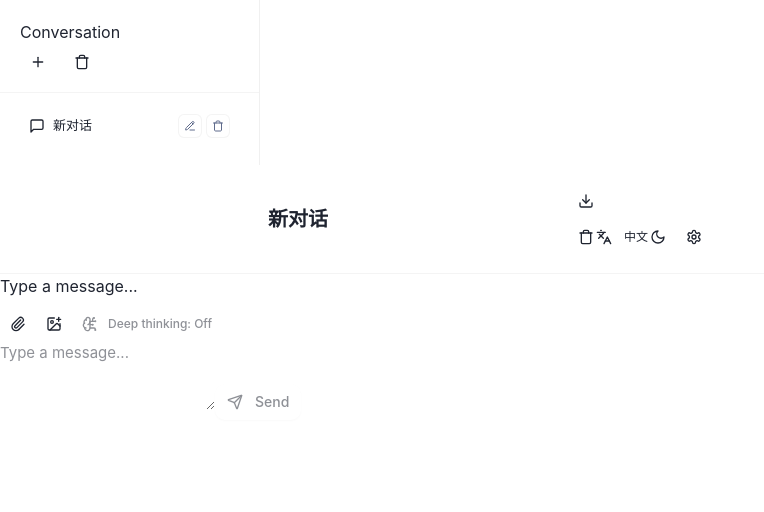
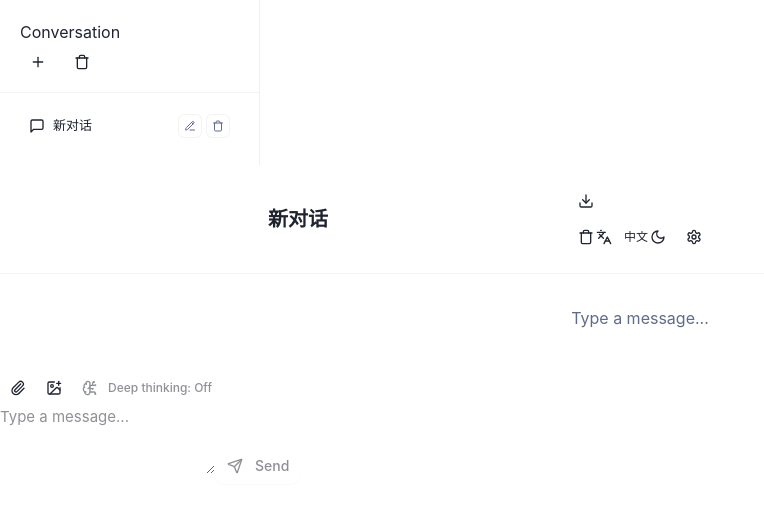
Before and after one commit to 77Ezra1/Personal-Chatbox, a React (Vite) app: page / in a window 1280 px wide. Shown: the top 512 px of the page, without its empty margins (0-764 px from the left). Built offline with nearby package versions, Linux system fonts and the light colour scheme.

Commit message:
fix: Fix message list layout issues
- Change message-item class to message to match CSS
- Change message-list class to messages-container
- Add message-content-{role} class for proper styling
- Remove message-avatar that has no CSS definition
- Fix hover selector for message actions

```diff
--- a/src/App.css
+++ b/src/App.css
@@ -1783,7 +1783,7 @@ button:hover:not(:disabled),
   transition: opacity 0.2s;
 }
 
-.message-item:hover .message-actions {
+.message:hover .message-actions {
   opacity: 1;
 }
 
--- a/src/components/chat/MessageItem.jsx
+++ b/src/components/chat/MessageItem.jsx
@@ -64,17 +64,9 @@ export function MessageItem({ message, translate, onCopy, onEdit, onDelete, onRe
   }
 
   return (
-    <div className={`message-item ${role}`}>
-      {/* 消息头像 */}
-      <div className="message-avatar">
-        {role === 'user'
-          ? translate('labels.user', 'You')
-          : translate('labels.assistant', 'Assistant')
-        }
-      </div>
-
+    <div className={`message message-${role}`}>
       {/* 消息内容 */}
-      <div className="message-content">
+      <div className={`message-content message-content-${role}`}>
         {/* 附件列表 */}
         {attachments && attachments.length > 0 && (
           <div className="message-attachments">
--- a/src/components/chat/MessageList.jsx
+++ b/src/components/chat/MessageList.jsx
@@ -35,9 +35,9 @@ export function MessageList({ messages, translate, onEdit, onDelete, onRegenerat
   }
 
   return (
-    <div ref={listRef} className="message-list">
+    <div ref={listRef} className="messages-container">
       {messages.length === 0 ? (
-        <div className="message-list-empty">
+        <div className="empty-state">
           <p>{translate('placeholders.messageInput', 'Type a message...')}</p>
         </div>
       ) : (
```
